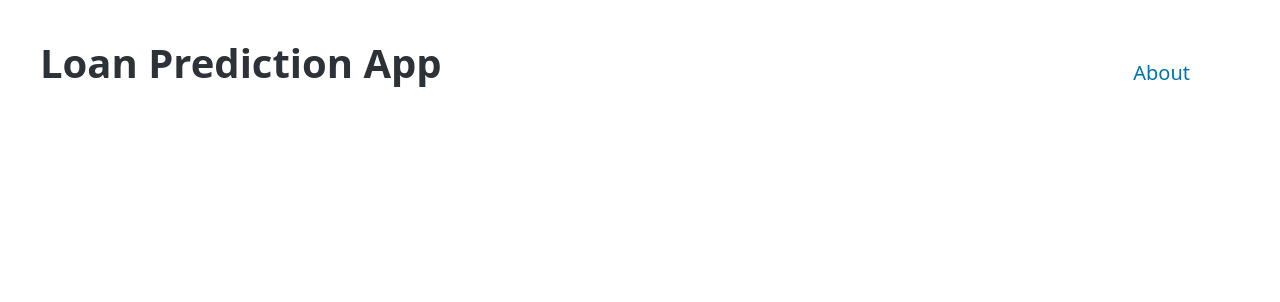
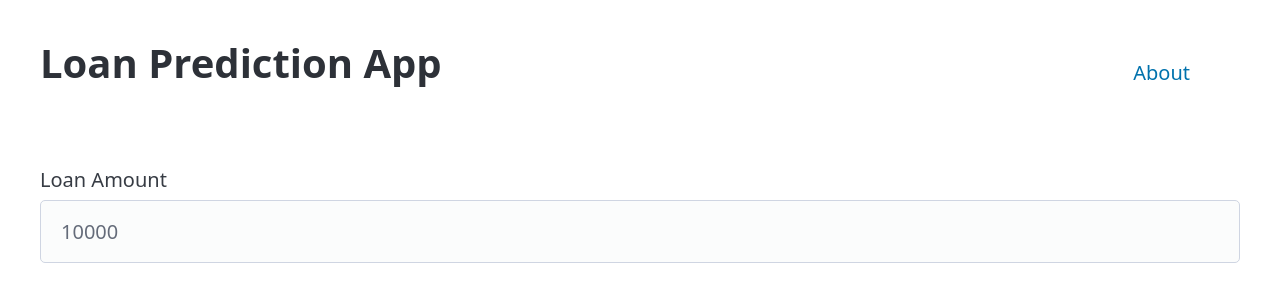
Before and after one commit to cyshen11/loan-prediction-app-aws, a Flask app: page / in a window 1280 px wide. Shown: the top 302 px of the page. Run offline with Flask 3, Linux system fonts and the light colour scheme; style sheets or scripts are compiled from the project's sources.

Commit message:
added loan amount input

```diff
--- a/app/flask/templates/base.html
+++ b/app/flask/templates/base.html
@@ -23,5 +23,9 @@
     <main class="container">
       {% block content %}{% endblock %}
     </main>
+
+    <script>
+      {% block script %}{% endblock %}
+    </script>
   </body>
 </html>
--- a/app/flask/templates/index.html
+++ b/app/flask/templates/index.html
@@ -1,4 +1,23 @@
 {% extends 'base.html' %}
 
 {% block content %}
+<div class="grid">
+  <label for="loan-amount">
+    Loan Amount
+    <input
+      type="text"
+      id="loan-amount"
+      name="loan-amount"
+      placeholder="10000",
+      onChange="check_numeric(this)"
+    >
+  </label>
+</div>
 {% endblock %}
+
+{% block script %}
+  function check_numeric(element) {
+    var is_val_numeric = isNaN(element.value)? true : false;
+    element.setAttribute("aria-invalid", is_val_numeric);
+  }
+{% endblock %}
```
